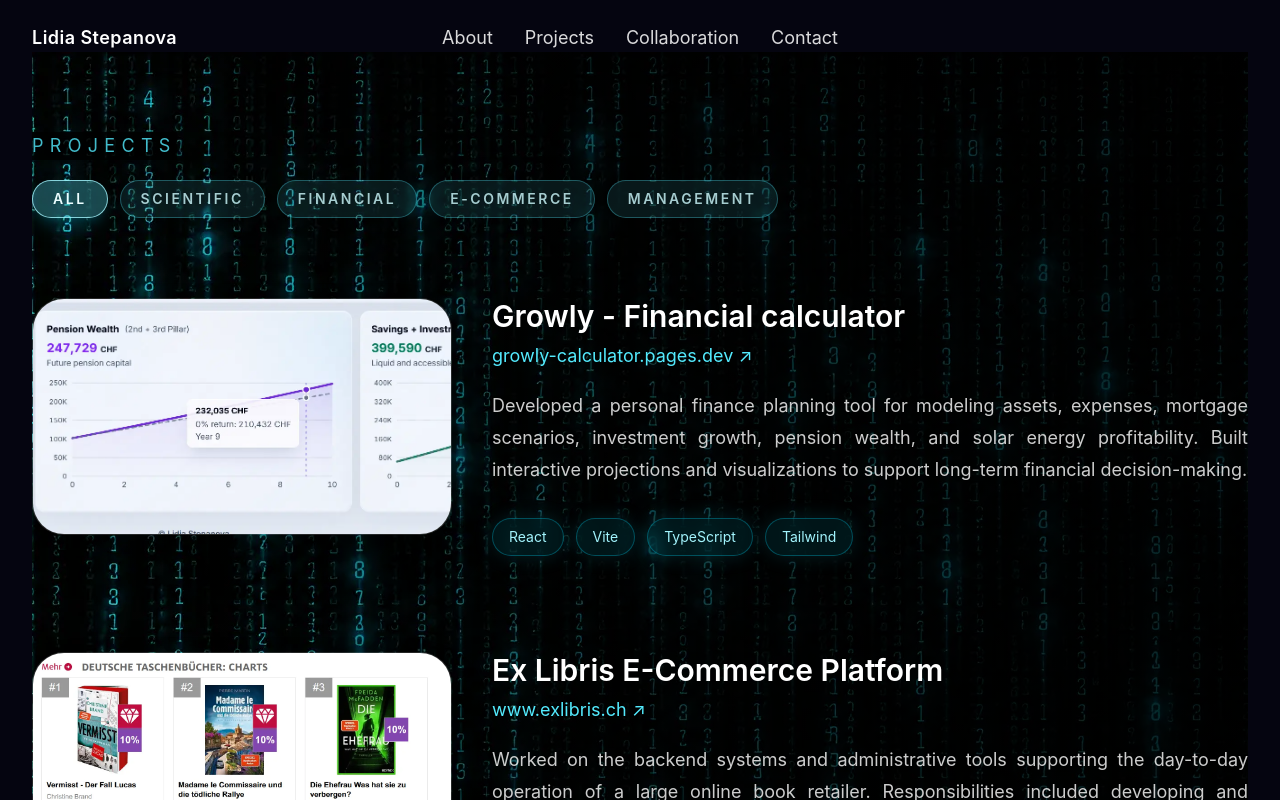
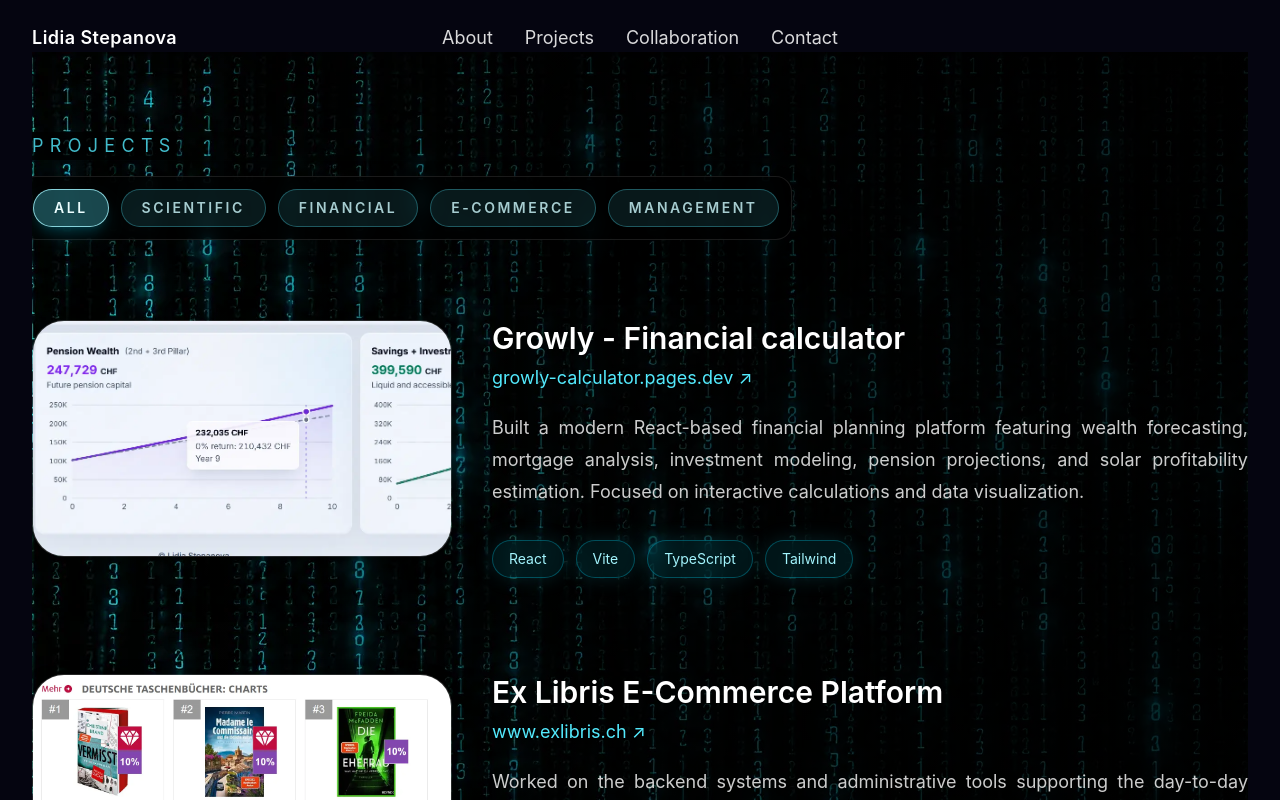
Before and after one commit to StepLidia/landing-page, a React (Vite) app: page /projects in a window 1280 px wide. Shown: the top 800 px of the page. Built offline with nearby package versions, Linux system fonts and the light colour scheme.

Commit message:
fix layout and descriptions

```diff
--- a/src/pages/ProjectsPage.tsx
+++ b/src/pages/ProjectsPage.tsx
@@ -14,7 +14,7 @@
     image: "/images/growly.webp",
     title: "Growly - Financial calculator",
     websiteUrl: "https://growly-calculator.pages.dev",
-    description: "Developed a personal finance planning tool for modeling assets, expenses, mortgage scenarios, investment growth, pension wealth, and solar energy profitability. Built interactive projections and visualizations to support long-term financial decision-making.",
+    description: "Built a modern React-based financial planning platform featuring wealth forecasting, mortgage analysis, investment modeling, pension projections, and solar profitability estimation. Focused on interactive calculations and data visualization.",
     technologies: ['React', 'Vite', 'TypeScript', 'Tailwind'],
     categories: ['Financial'],
   },
@@ -83,11 +83,12 @@
       <div className="absolute inset-0 bg-linear-to-r from-black/10 via-black/70 to-black/85" />
 
       <div className="relative z-10 mx-auto mt-20 max-w-350 pb-24">
-        <p className="mb-5 inline-block bg-black/80 text-lg uppercase tracking-[0.35em] text-cyan-300/80">
+        <div className="flex flex-col items-start gap-4">
+          <p className="inline-block bg-black/80 text-lg uppercase tracking-[0.35em] text-cyan-300/80">
             Projects
           </p>
 
-        <div className="flex flex-wrap gap-3">
+          <div className="-ml-3 inline-flex max-w-full flex-wrap gap-3 rounded-2xl border border-white/10 bg-black/75 p-3 shadow-2xl backdrop-blur-sm">
             {projectCategories.map((category) => (
               <button
                 key={category}
@@ -101,6 +102,7 @@
                 {category}
               </button>
             ))}
+          </div>
         </div>
 
         <div className="mt-20 space-y-24">
```
Lines whose indentation alone changed are shown as unchanged.
